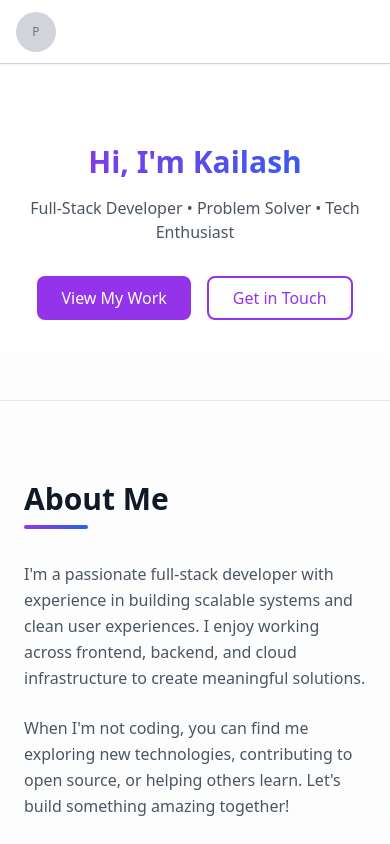
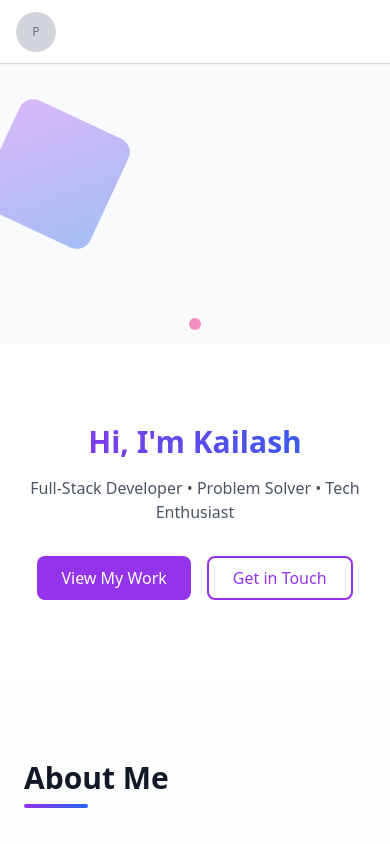
Before and after one commit to kailash/kailash.github.io, a React (Vite) app: page / in a window 390 px wide. Shown: the top 844 px of the page. Built offline with nearby package versions, Linux system fonts and the light colour scheme; some icons are missing.

Commit message:
Enhance: Complete visual redesign with responsive typography, gradients, improved cards, and better styling

```diff
--- a/src/components/About.tsx
+++ b/src/components/About.tsx
@@ -2,7 +2,7 @@ import Reveal from "./Reveal";
 
 export default function About() {
     return (
-        <section id="about" className="w-full max-w-5xl mx-auto py-20 sm:py-24 px-6 sm:px-8 md:px-12 border-t border-gray-200">
+        <section id="about" className="w-full max-w-5xl mx-auto py-20 sm:py-24 px-6 sm:px-8 md:px-12">
             <Reveal>
                 <h2 className="text-3xl sm:text-4xl font-bold mb-2">About Me</h2>
                 <div className="w-16 h-1 bg-gradient-to-r from-purple-600 to-blue-600 rounded-full mb-8"></div>
--- a/src/components/Contact.tsx
+++ b/src/components/Contact.tsx
@@ -2,7 +2,7 @@ import Reveal from "./Reveal";
 
 export default function Contact() {
     return (
-        <section id="contact" className="w-full max-w-5xl mx-auto py-20 sm:py-24 px-6 sm:px-8 md:px-12 border-t border-gray-200">
+        <section id="contact" className="w-full max-w-5xl mx-auto py-20 sm:py-24 px-6 sm:px-8 md:px-12">
             <Reveal>
                 <h2 className="text-3xl sm:text-4xl font-bold mb-2">Get In Touch</h2>
                 <div className="w-16 h-1 bg-gradient-to-r from-purple-600 to-blue-600 rounded-full mb-8"></div>
--- a/src/components/Hero.tsx
+++ b/src/components/Hero.tsx
@@ -3,12 +3,88 @@ import { motion } from "framer-motion";
 
 export default function Hero() {
     return (
-        <section id="home" className="w-full max-w-5xl mx-auto py-20 sm:py-24 px-6 sm:px-8 md:px-12">
+        <section id="home" className="w-full bg-white">
+            {/* Hero Image SVG - Flowing from top */}
+            <motion.div
+                initial={{ opacity: 0, y: -40 }}
+                animate={{ opacity: 1, y: 0 }}
+                transition={{ duration: 0.6 }}
+                className="w-full"
+            >
+                <svg
+                    width="100%"
+                    height="280"
+                    viewBox="0 0 1400 280"
+                    className="w-full block"
+                    preserveAspectRatio="xMidYMid slice"
+                >
+                    <defs>
+                        <linearGradient id="grad1" x1="0%" y1="0%" x2="100%" y2="100%">
+                            <stop offset="0%" stopColor="#A855F7" stopOpacity="0.8" />
+                            <stop offset="100%" stopColor="#2563EB" stopOpacity="0.8" />
+                        </linearGradient>
+                        <linearGradient id="grad2" x1="100%" y1="0%" x2="0%" y2="100%">
+                            <stop offset="0%" stopColor="#EC4899" stopOpacity="0.6" />
+                            <stop offset="100%" stopColor="#F59E0B" stopOpacity="0.6" />
+                        </linearGradient>
+                    </defs>
+
+                    {/* Background */}
+                    <rect width="1400" height="280" fill="#F9FAFB" />
+
+                    {/* Abstract shapes */}
+                    <circle cx="100" cy="50" r="60" fill="url(#grad1)" opacity="0.7" />
+                    <circle cx="1300" cy="80" r="50" fill="url(#grad2)" opacity="0.7" />
+                    <rect
+                        x="500"
+                        y="50"
+                        width="120"
+                        height="120"
+                        fill="url(#grad1)"
+                        opacity="0.5"
+                        rx="15"
+                        transform="rotate(25 560 110)"
+                    />
+                    <polygon
+                        points="1100,150 1180,200 1020,200"
+                        fill="url(#grad2)"
+                        opacity="0.6"
+                    />
+                    <circle cx="150" cy="220" r="40" fill="url(#grad1)" opacity="0.4" />
+
+                    {/* Decorative lines */}
+                    <line
+                        x1="50"
+                        y1="140"
+                        x2="300"
+                        y2="140"
+                        stroke="#9333EA"
+                        strokeWidth="4"
+                        opacity="0.3"
+                    />
+                    <line
+                        x1="1000"
+                        y1="200"
+                        x2="1350"
+                        y2="200"
+                        stroke="#2563EB"
+                        strokeWidth="4"
+                        opacity="0.3"
+                    />
+
+                    {/* Accent dots */}
+                    <circle cx="1350" cy="40" r="8" fill="#A855F7" opacity="0.8" />
+                    <circle cx="20" cy="240" r="8" fill="#2563EB" opacity="0.8" />
+                    <circle cx="700" cy="260" r="6" fill="#EC4899" opacity="0.6" />
+                </svg>
+            </motion.div>
+
+            {/* Text content */}
             <motion.div
                 initial={{ opacity: 0, y: 20 }}
                 animate={{ opacity: 1, y: 0 }}
-                transition={{ duration: 0.6 }}
-                className="text-center"
+                transition={{ duration: 0.6, delay: 0.2 }}
+                className="text-center max-w-5xl mx-auto py-20 sm:py-24 px-6 sm:px-8 md:px-12"
             >
                 <h1 className="text-3xl sm:text-4xl md:text-5xl font-bold bg-gradient-to-r from-purple-600 to-blue-600 bg-clip-text text-transparent">
                     Hi, I'm Kailash
--- a/src/components/Navbar.tsx
+++ b/src/components/Navbar.tsx
@@ -36,19 +36,23 @@ export default function Navbar() {
                     {navItems.map((item) => {
                         const IconComponent = item.icon;
                         return (
+                            <div key={item.id} className="relative">
                                 <a
-                                key={item.id}
                                     href={`#${item.id}`}
-                                className={`flex items-center justify-end gap-3 px-4 py-2 font-medium text-sm transition-all duration-300 ${
+                                    className={`flex items-center justify-end gap-3 px-4 py-3 font-bold text-sm transition-all duration-300 ${
                                         activeSection === item.id
                                             ? "text-purple-600"
-                                        : "text-gray-600 hover:text-purple-400"
+                                            : "text-gray-700 hover:text-purple-600"
                                     }`}
                                     title={item.label}
                                 >
                                     <span>{item.label}</span>
-                                <IconComponent sx={{ fontSize: 20 }} />
+                                    <IconComponent sx={{ fontSize: 22 }} />
                                 </a>
+                                {activeSection === item.id && (
+                                    <div className="absolute right-0 top-1/2 -translate-y-1/2 w-1.5 h-1.5 bg-purple-600 rounded-full"></div>
+                                )}
+                            </div>
                         );
                     })}
                 </div>
@@ -86,8 +90,8 @@ export default function Navbar() {
                                 onClick={() => setIsMobileMenuOpen(false)}
                                 className={`flex items-center gap-3 px-4 py-3 font-medium text-sm transition-all duration-300 border-b border-gray-100 last:border-b-0 ${
                                     activeSection === item.id
-                                        ? "text-purple-600 bg-purple-50"
-                                        : "text-gray-600 hover:bg-gray-50"
+                                        ? "text-purple-600"
+                                        : "text-gray-600 hover:text-purple-600"
                                 }`}
                             >
                                 <IconComponent sx={{ fontSize: 20 }} />
--- a/src/components/Projects.tsx
+++ b/src/components/Projects.tsx
@@ -4,7 +4,7 @@ import { projects } from "../data/projects";
 
 export default function Projects() {
     return (
-        <section id="projects" className="w-full max-w-5xl mx-auto py-20 sm:py-24 px-6 sm:px-8 md:px-12 border-t border-gray-200">
+        <section id="projects" className="w-full max-w-5xl mx-auto py-20 sm:py-24 px-6 sm:px-8 md:px-12">
             <Reveal>
                 <h2 className="text-3xl sm:text-4xl font-bold mb-2">Projects</h2>
                 <div className="w-16 h-1 bg-gradient-to-r from-purple-600 to-blue-600 rounded-full mb-8"></div>
--- a/src/components/Skills.tsx
+++ b/src/components/Skills.tsx
@@ -21,7 +21,7 @@ const skillCategories = [
 
 export default function Skills() {
     return (
-        <section id="skills" className="w-full max-w-5xl mx-auto py-20 sm:py-24 px-6 sm:px-8 md:px-12 border-t border-gray-200">
+        <section id="skills" className="w-full max-w-5xl mx-auto py-20 sm:py-24 px-6 sm:px-8 md:px-12">
             <Reveal>
                 <h2 className="text-3xl sm:text-4xl font-bold mb-2">Skills</h2>
                 <div className="w-16 h-1 bg-gradient-to-r from-purple-600 to-blue-600 rounded-full mb-8"></div>
--- a/src/hooks/useScrollSpy.ts
+++ b/src/hooks/useScrollSpy.ts
@@ -17,7 +17,7 @@ export function useScrollSpy(ids: string[]) {
                     }
                 },
                 {
-                    rootMargin: "-40% 0px -50% 0px",
+                    rootMargin: "0px 0px -50% 0px",
                     threshold: 0,
                 }
             );
```
Also changed, not shown: public/hero-abstract.png (added). Lines whose indentation alone changed are shown as unchanged.
